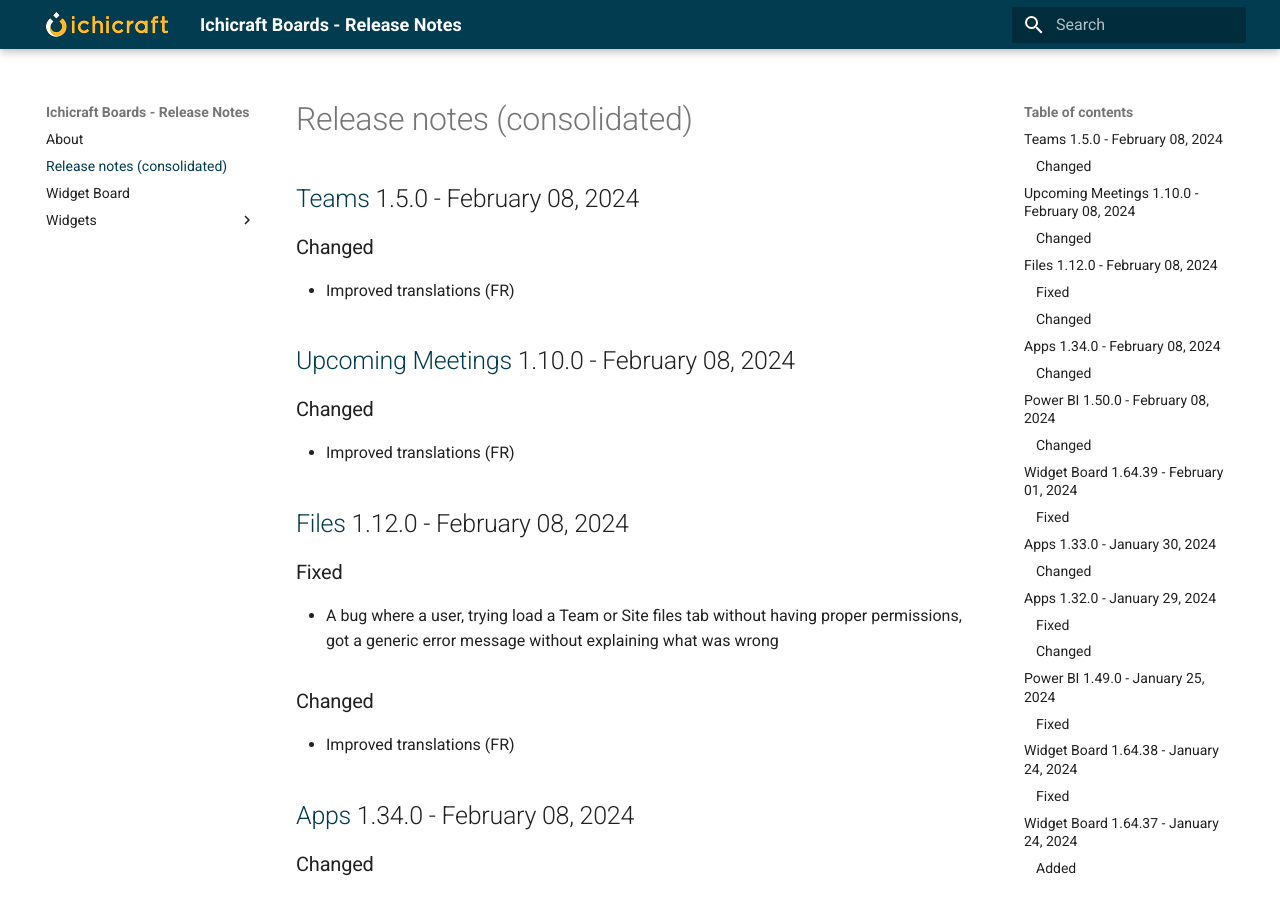
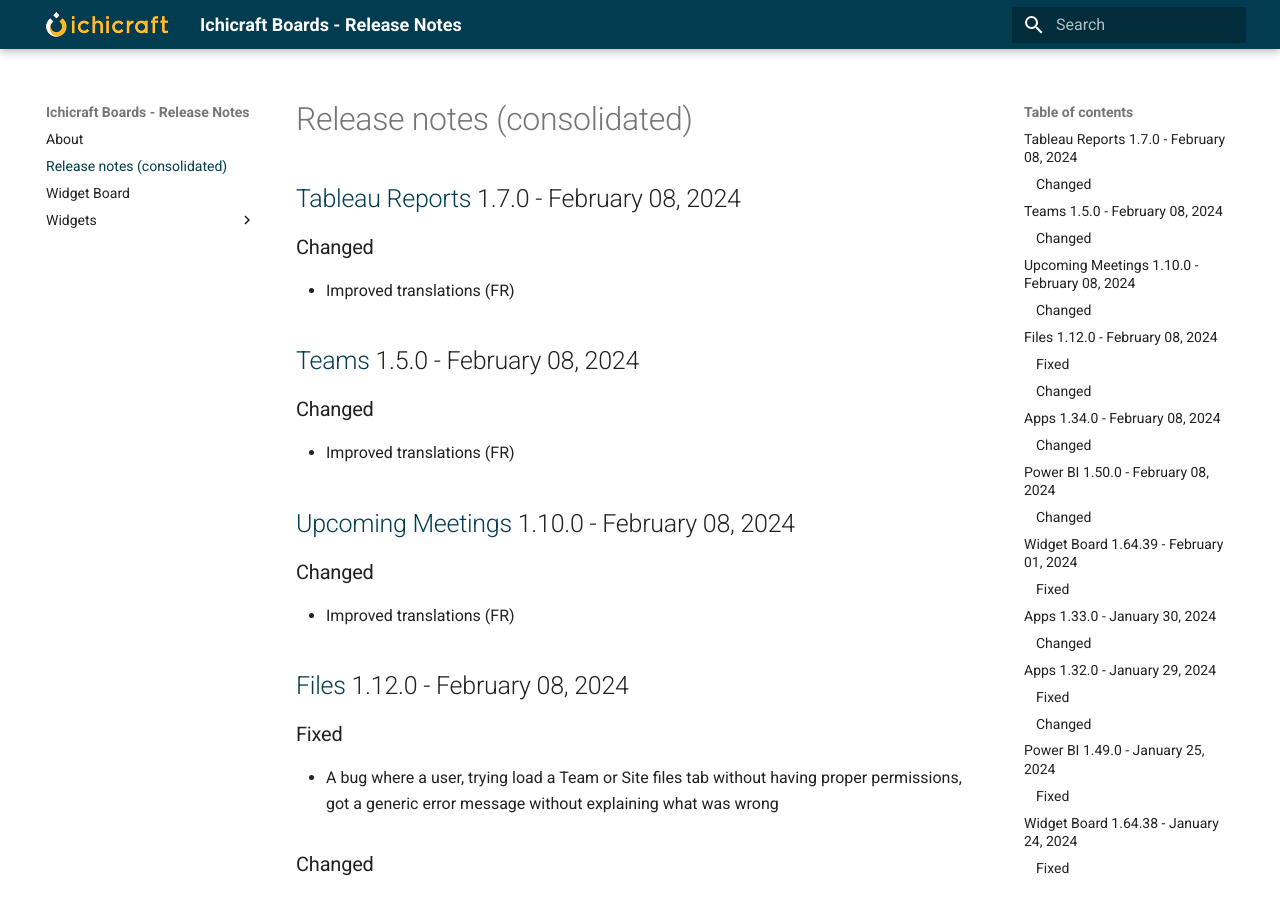
Before and after one commit to ichicraft/widgets-docs, an MkDocs documentation site: the page built from docs/Release-notes-(consolidated).md, in a window 1280 px wide and 900 px high. Built offline with MkDocs 1.6.1 and Material for MkDocs 9.7.7, drawn with Linux system fonts in a browser that asks for light colours.

Commit message:
Release notes updated by BuildService

```diff
--- a/docs/Release-notes-(consolidated).md
+++ b/docs/Release-notes-(consolidated).md
@@ -1,3 +1,8 @@
+## [Tableau Reports](./Widgets/Tableau Reports.md) 1.7.0 - February 08, 2024
+
+### Changed
+- Improved translations (FR)
+
 ## [Teams](./Widgets/Teams.md) 1.5.0 - February 08, 2024
 
 ### Changed
--- a/docs/Widgets/Tableau Reports.md
+++ b/docs/Widgets/Tableau Reports.md
@@ -1,3 +1,8 @@
+## 1.7.0 - February 08, 2024
+
+### Changed
+- Improved translations (FR)
+
 ## 1.6.0 - December 22, 2023
 
 ### Fixed
```
